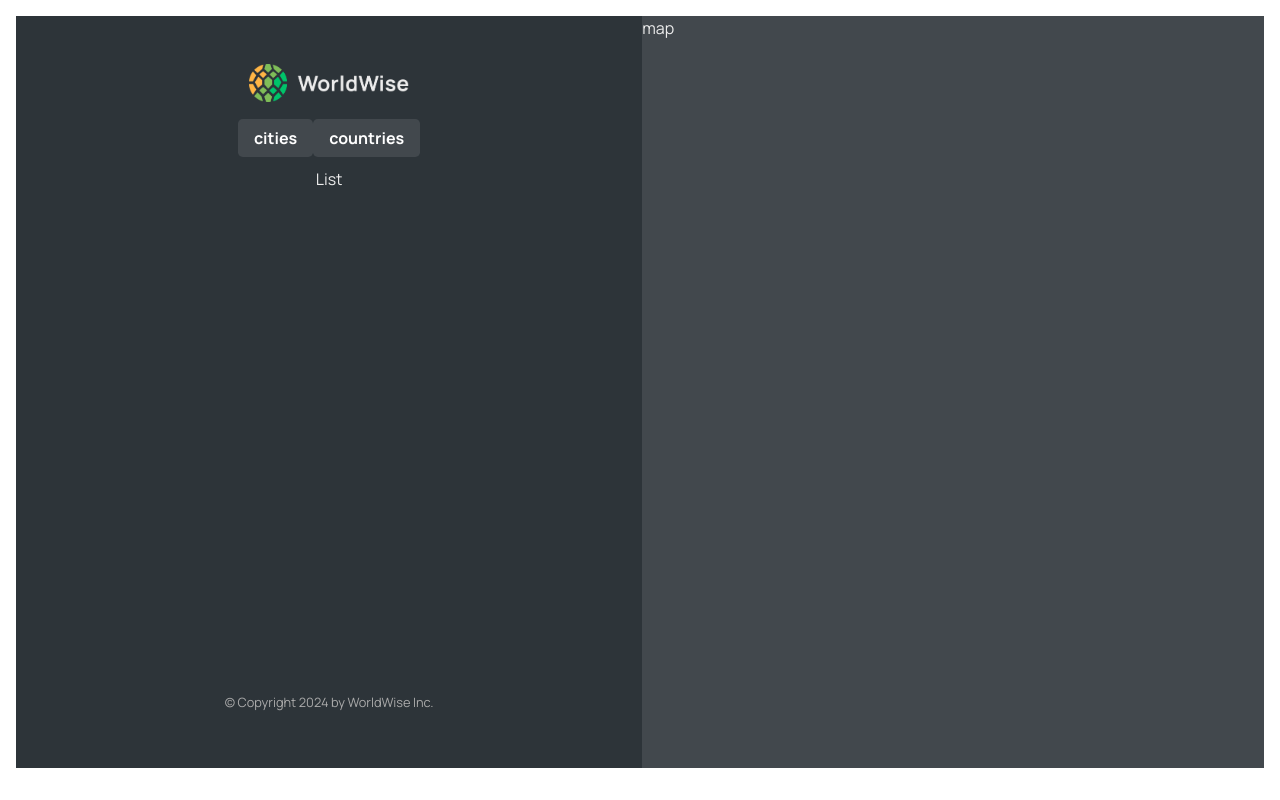
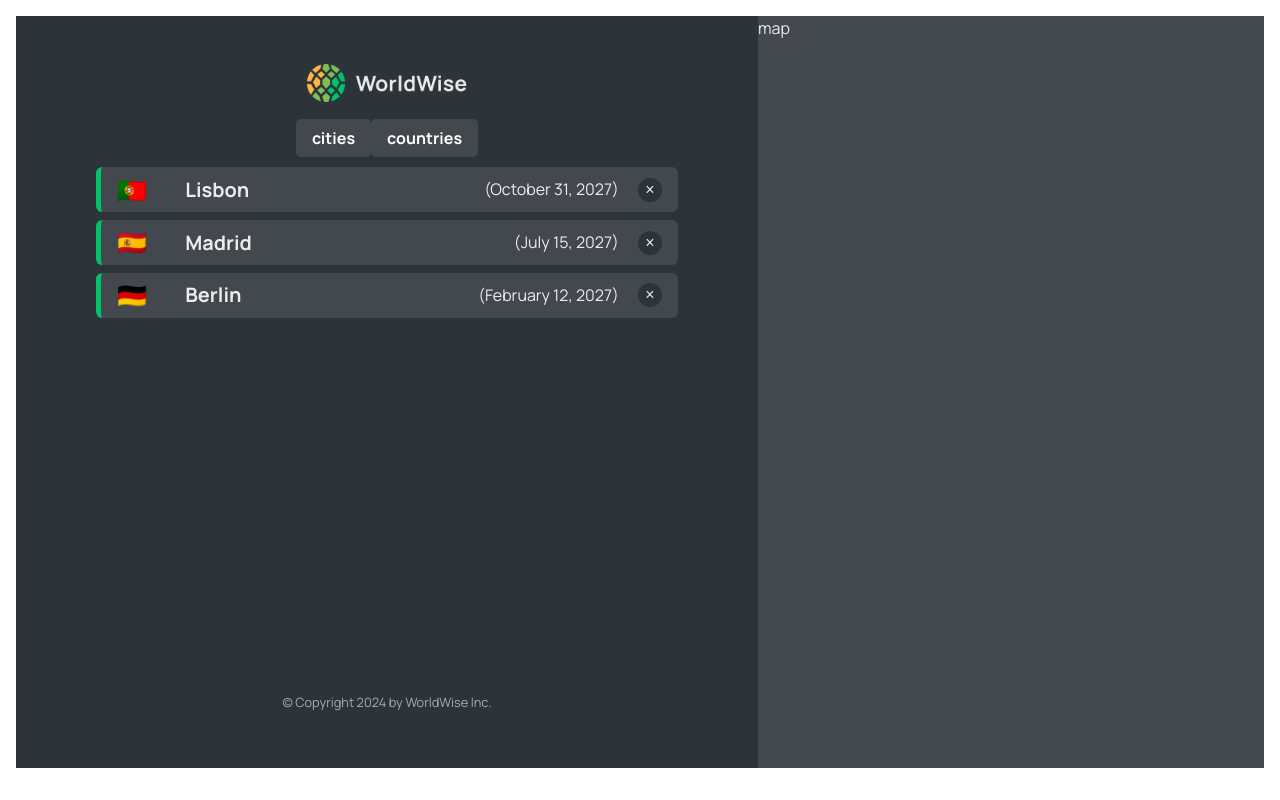
Before and after one commit to Sifa19/worldwise, a React (Vite) app: page /app in a window 1280 px wide. Built offline with nearby package versions, Linux system fonts and the light colour scheme; data requests are answered from the project's data file.

Commit message:
City List

```diff
--- a/package.json
+++ b/package.json
@@ -7,10 +7,12 @@
     "dev": "vite",
     "build": "vite build",
     "lint": "eslint . --ext js,jsx --report-unused-disable-directives --max-warnings 0",
-    "preview": "vite preview"
+    "preview": "vite preview",
+    "server": "json-server --watch data/cities.json --port 8000"
   },
   "dependencies": {
     "eslint-config-react-app": "^7.0.1",
+    "json-server": "^1.0.0-alpha.23",
     "react": "^18.2.0",
     "react-dom": "^18.2.0",
     "react-router-dom": "^6.22.3",
--- a/src/App.jsx
+++ b/src/App.jsx
@@ -9,7 +9,32 @@ import Pricing from "./pages/Pricing";
 import PageNotFound from "./pages/PageNotFound";
 import Login from "./pages/Login";
 
+import CityList from "./components/CityList";
+import { useEffect, useState } from "react";
+
 function App() {
+  const [cities, setCities] = useState([]);
+  const [isLoading, setIsLoading] = useState(true);
+
+  const BASE_URL = "http://localhost:8000/";
+
+  useEffect(function () {
+    async function getCitiesData() {
+      try {
+        const res = await fetch(BASE_URL + "cities");
+        const data = await res.json();
+        console.log(data);
+        setCities(data);
+      } catch (err) {
+        console.log("this" + err);
+      } finally {
+        setIsLoading(false);
+      }
+    }
+
+    getCitiesData();
+  }, []);
+
   return (
     <div>
       <BrowserRouter>
@@ -19,8 +44,14 @@ function App() {
           <Route path="pricing" element={<Pricing />} />
           <Route path="login" element={<Login />} />
           <Route path="app" element={<AppLayout />}>
-            <Route index element={<p>List</p>} />
-            <Route path="cities" element={<p>List of Cities</p>} />
+            <Route
+              index
+              element={<CityList cities={cities} isLoading={isLoading} />}
+            />
+            <Route
+              path="cities"
+              element={<CityList cities={cities} isLoading={isLoading} />}
+            />
             <Route path="countries" element={<p>List of countries</p>} />
             <Route path="form" element={<PageNotFound />} />
           </Route>
--- /dev/null
+++ b/src/components/CityItem.jsx
@@ -0,0 +1,25 @@
+import styles from "./CityItem.module.css";
+
+const formatDate = (date) => {
+  return new Intl.DateTimeFormat("en", {
+    day: "numeric",
+    month: "long",
+    year: "numeric",
+  }).format(new Date(date));
+};
+
+function CityItem({ city }) {
+  const { cityName, emoji, date } = { ...city };
+
+  return (
+    <li className={styles.cityItem}>
+      <span className={styles.emoji}>{emoji}</span>
+      <flag-emoji code="us"></flag-emoji>
+      <h5 className={styles.name}>{cityName}</h5>
+      <time className={styles.date}>({formatDate(date)})</time>
+      <button className={styles.deleteBtn}>&times;</button>
+    </li>
+  );
+}
+
+export default CityItem;
--- /dev/null
+++ b/src/components/CityItem.module.css
@@ -0,0 +1,51 @@
+.cityItem {
+  text-decoration: none;
+  border-radius: 0.4rem;
+  border-left: 5px solid var(--color-brand--2);
+  background-color: var(--color-dark--2);
+  font-size: 1.5rem;
+
+  padding: 0.2rem 1rem;
+  display: flex;
+  align-items: center;
+  gap: 1.2rem;
+
+  cursor: pointer;
+}
+
+.date {
+  margin-left: auto;
+  font-size: 1rem;
+}
+
+.deleteBtn {
+  border: none;
+  height: 1.5rem;
+  aspect-ratio: 1;
+  border-radius: 50%;
+  background-color: var(--color-dark--1);
+  color: var(--color-light--2);
+  font-size: 1rem;
+  font-weight: 400;
+
+  cursor: pointer;
+  transition: all 0.2s;
+}
+
+.deleteBtn:hover {
+  background-color: var(--color-brand--1);
+  color: var(--color-dark--1);
+}
+
+/*
+.cityItem:link,
+.cityItem:visited
+
+
+.cityItem--active {
+  border: 2px solid var(--color-brand--2);
+  border-left: 5px solid var(--color-brand--2);
+}
+
+
+*/
--- /dev/null
+++ b/src/components/CityList.jsx
@@ -0,0 +1,21 @@
+import styles from "./CityList.module.css";
+import Spinner from "./Spinner";
+import CityItem from "./CityItem";
+import Message from "./Message";
+
+function CityList({ isLoading, cities }) {
+  if (isLoading) return <Spinner />;
+
+  if (cities.length === 0)
+    return <Message message="Add your first city by clicking on the map" />;
+
+  return (
+    <ul className={styles.cityList}>
+      {cities.map((city) => {
+        return <CityItem key={city.id} city={city} />;
+      })}
+    </ul>
+  );
+}
+
+export default CityList;
--- /dev/null
+++ b/src/components/CityList.module.css
@@ -0,0 +1,7 @@
+.cityList {
+  width: 100%;
+  list-style: none;
+  display: flex;
+  flex-direction: column;
+  gap: 0.5rem;
+}
--- a/starter/components/Message.module.css
+++ b/src/components/Message.module.css
@@ -1,6 +1,6 @@
 .message {
   text-align: center;
-  font-size: 1.8rem;
+  font-size: 1rem;
   width: 80%;
   margin: 2rem auto;
   font-weight: 600;
--- a/src/components/Sidebar.module.css
+++ b/src/components/Sidebar.module.css
@@ -1,5 +1,6 @@
 .sidebar {
-  width: 50vw;
+  /*change to 50*/
+  width: 70vw;
   background-color: var(--color-dark--1);
   padding: 3rem 5rem 3.5rem 5rem;
 
```
Also changed, not shown: data/cities.json (renamed from starter/data/cities.json), src/components/Message.jsx (renamed from starter/components/Message.jsx), src/components/Spinner.jsx (renamed from starter/components/Spinner.jsx), src/components/Spinner.module.css (renamed from starter/components/Spinner.module.css), 1 other file (tests, documents, lock files or other folders).
